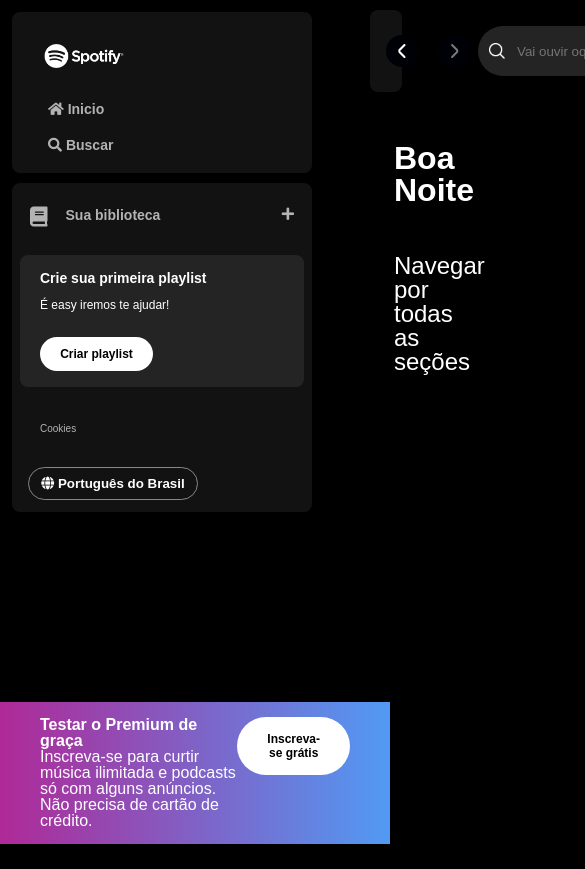
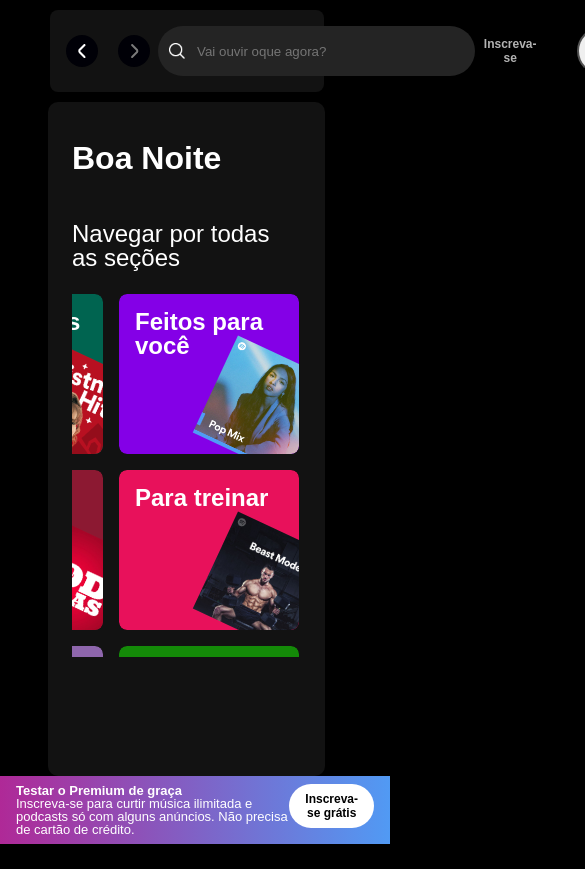
Before and after one commit to AndreyCadmo/Spotify-Imersao-Alura, a plain HTML site: page index.html in a window 390 px wide. Shown: the top 869 px of the page, 585 px wide, since content can reach past the window. After the commit the page ends 844 px from the top, so only its background shows below. Drawn offline with Linux system fonts and the light colour scheme.

Commit message:
Adicionando responsividade

```diff
--- a/src/Styles/main-content.css
+++ b/src/Styles/main-content.css
@@ -1,9 +1,9 @@
 /* HEADER */
 
 .main-container {
-    max-width: 80vw;
-    margin-left: 360px;
-    margin-right: 56px;
+  max-width: 800vh;
+  margin-left: 22.5rem;
+  margin-right: 3.5rem;
 }
 
 
@@ -237,7 +237,7 @@
   grid-template-columns: 1fr 1fr 1fr;
   justify-content: space-between;
   gap: 30px;
-  padding: 15px 30px;
+  padding: 15px 50px;
   flex-wrap: wrap;
 }
 
--- a/src/Styles/media-queries.css
+++ b/src/Styles/media-queries.css
@@ -1,17 +1,82 @@
-@media screen and (max-width: 1015px){
+@media screen and (max-width: 660px){
     .offer-list-item {
         grid-template-columns: 1fr 1fr;
     }
+    .artists-grid {
+        grid-template-columns: 1fr ;
+        padding: 15px 90px;
+    }
+}
+@media screen and (max-width: 900px){
+    .sidebar {
+        display: none;
+    }
+    .main-container {
+        margin-left: 2.5rem;
+    }
     .playlist-container {
-        margin: 10px 20px 0 370px;
+        margin-left: 3rem;
+    }
+    .offer-list-item {
+        grid-template-columns: 1fr 1fr  ;
+    }
+    .artists-grid {
+        grid-template-columns: 1fr ;
+        padding: 15px 130px;
     }
 }
 
-@media screen and (min-width: 2560px){
-    .playlist-container {
-        margin: 10px 160px 0 370px;
+@media screen and (max-width: 1060px){
+    .header-login .login {
+        width: 65px;
+        font-size: 12px;
     }
-    .offer-list-item {
-        grid-template-columns: 1fr 1fr 1fr 1fr 1fr;
+    .header-login .subscribe {
+        font-size: 12px;
+    }
+    .paid_promotion{
+        padding: 0.5rem 1rem;
+    }
+    .paid_promotion .text .title {
+        font-size: small;
+    }
+    .paid_promotion .text .subtitle {
+        font-size: small;
+    }
+    .paid_promotion button {
+        padding: 0.5rem 1rem;
     }
 }
+
+@media screen and (max-width: 1200px){
+    .offer-list-item {
+        grid-template-columns: 1fr 1fr 1fr ;
+    }
+    .artists-grid {
+        grid-template-columns: 1fr 1fr ;
+    }
+}
+
+@media screen and (min-width: 1318px){
+    .offer-list-item {
+        grid-template-columns: 1fr 1fr 1fr 1fr ;
+    }
+}
+
+@media screen and (min-width: 1700px){
+    .offer-list-item {
+        grid-template-columns: 1fr 1fr 1fr 1fr 1fr ;
+    }
+}
+
+@media screen and (min-width: 2150px){
+    .offer-list-item {
+        grid-template-columns: 1fr 1fr 1fr 1fr 1fr 1fr 1fr ;
+    }
+}
+
+@media screen and (min-width: 2650px){
+    .offer-list-item {
+        grid-template-columns: 1fr 1fr 1fr 1fr 1fr 1fr 1fr 1fr;
+    }
+}
--- a/src/Styles/sidebar-footer.css
+++ b/src/Styles/sidebar-footer.css
@@ -12,55 +12,55 @@
     top: 0;
     left: 0;
     bottom: 0;
-    padding: 12px;
-    width: 300px;
+    padding: 1rem;
+    width: 18rem;
 }
 
 .sidebar_navigation{
     background-color: var(--background-box-main);
-    border-radius: 8px;
-    padding: 16px 0 0 16px;
+    border-radius: 0.5rem;
+    padding: 1rem 0 0 1rem;
 }
 
 
 .sidebar_navigation .logo {
     background-color: var(--background-box-main);
     display: flex;
-    border-radius: 8px;
-    padding: 16px 0 0 16px;
+    border-radius: 0.5rem;
+    padding: 1rem 0 0 1rem;
 }
 
 .sidebar_navigation .logo img {
-    width: 80px;
+    width: 5rem;
 }
 
 .sidebar nav ul{
-    margin-top: 20px;
-    padding: 0 20px 10px 20px;
+    margin-top: 1.25rem;
+    padding: 0 1.25rem 10px 1.25rem;
 }
 
 .sidebar ul li{
-    padding: 10px 0;
+    padding: 0.6rem 0;
 }
 
 .sidebar nav ul li a{
     color: var(--letter-color);
     text-decoration: none;
     font-weight: 600;
-    font-size: 14px;
+    font-size: 0.8rem;
 }
 
 .library {
     background-color: var(--background-box-main);
-    border-radius: 8px;
+    border-radius: 0.5rem;
     display: flex;
     justify-content: space-between;
     flex-direction: column;
-    padding: 4px 8px;
+    padding: 0 1rem 4rem 1rem;
     color: var(--letter-color);
     font-weight: 600;
-    font-size: 14px;
-    margin-top: 10px;
+    font-size: 1rem;
+    margin-top: 1rem;
 }
 
 /* LIBRARY */
@@ -73,39 +73,39 @@
 .library .library__button {
     display: flex;
     background-color: transparent;
-    margin-right: 10px;
+    margin-right: 0.6rem;
     color: var(--letter-color);
     border: 0;
-    font-size: 14px;
+    font-size: 1rem;
     font-weight: 700;
     text-align: center;
     text-decoration: none;
     text-transform: none;
-    padding: 20px 10px;
+    padding: 1.25rem 0.6rem;
 }
 .library .library__button .fa {
-    font-size: 20px;
-    margin-right: 10px;
+    font-size: 1.25rem;
+    margin-right: 0.6rem;
     font-weight: 600;
-    padding-right: 8px;
+    padding-right: 0.5rem;
 }
 
 .library .library__content .fa-plus {
-    margin: 20px 10px;
+    margin: 1.25rem 0.6rem;
 }
 
 .section-playlist {
     display: flex;
     align-items: flex-start;
     justify-content: space-between;
-    gap: 20px;
+    gap: 1.25;
     background-color: var(--background-section-playlist);
     color: var(--letter-color);
     font-weight: 600;
-    font-size: 14px;
-    margin: 8px 0px;
-    padding: 16px 20px;
-    border-radius: 8px;
+    font-size: 1rem;
+    margin: 0.5rem 0;
+    padding: 1rem 1.25rem;
+    border-radius: 0.5rem;
 }
 
 .section-playlist .section-playlist-content {
@@ -114,7 +114,7 @@
 }
 
 .section-playlist-content .text {
-    padding-bottom: 14px;
+    padding-bottom: 0.875rem;
     color: var(--letter-color-white);
 }
 
@@ -124,7 +124,7 @@
 
 .section-playlist-content .subtitle {
     font-weight: 500;
-    font-size: 12px;
+    font-size: 0.75rem;
 
 }
 
@@ -133,26 +133,26 @@
     justify-content: center;
     background-color: var(--background-button);
     color: var(--letter-color-black);
-    border-radius: 20px;
-    font-size: 12px;
+    border-radius: 1rem;
+    font-size: 0.8rem;
     font-weight: 700;
     text-decoration: none;
     text-transform: none;
-    padding: 10px;
-    margin-top: 12px;
-    border: 0px;
-    width: 113px;
+    padding: 0.625rem;
+    margin-top: 0.75rem;
+    border: 0;
+    width: 7rem;
     cursor: pointer;
 }
 
 .sidebar .cookies {
-    margin: 25px 20px;
+    margin: 1.56rem 1.25rem;
 }
 
 .sidebar .cookies a {
     color: var(--letter-color);
     font-weight: 500;
-    font-size: 10px;
+    font-size: 0.62rem;
     text-decoration: none;
     text-transform: none
 }
@@ -163,15 +163,15 @@
 
 .language .language-button {
     background-color: transparent;
-    border: 1px solid #878787;
-    border-radius: 20px;
+    border: 0.063rem solid #878787;
+    border-radius: 1.25rem;
     color: var(--letter-color-white);
     font-weight: bold;
     cursor: pointer;
     align-items: center;
-    width: 170px;
-    margin: 8px;
-    padding: 8px;
+    width: 10.625rem;
+    margin: 0.5rem;
+    padding: 0.5rem;
 }
 
 .paid_promotion{
@@ -180,7 +180,7 @@
     left: 0;
     right: 0;
     background: linear-gradient(to right, #AF2997, #519AF4);
-    padding: 15px 40px;
+    padding: 0.938rem 2.5rem;
     display: flex;
     justify-content: space-between;
     color: var(--letter-color-white);
@@ -199,11 +199,11 @@
 .paid_promotion button {
     background-color: var(--background-button);
     color: var(--letter-color-black);
-    font-size: 12px;
+    font-size: 0.75rem;
     font-weight: bold;
-    padding: 15px 30px;
-    border: 0px;
-    border-radius: 40px;
+    padding: 0.938rem 1.875rem;
+    border: 0;
+    border-radius: 2.5rem;
     cursor: pointer;
     flex-shrink: 0;
 }
```
